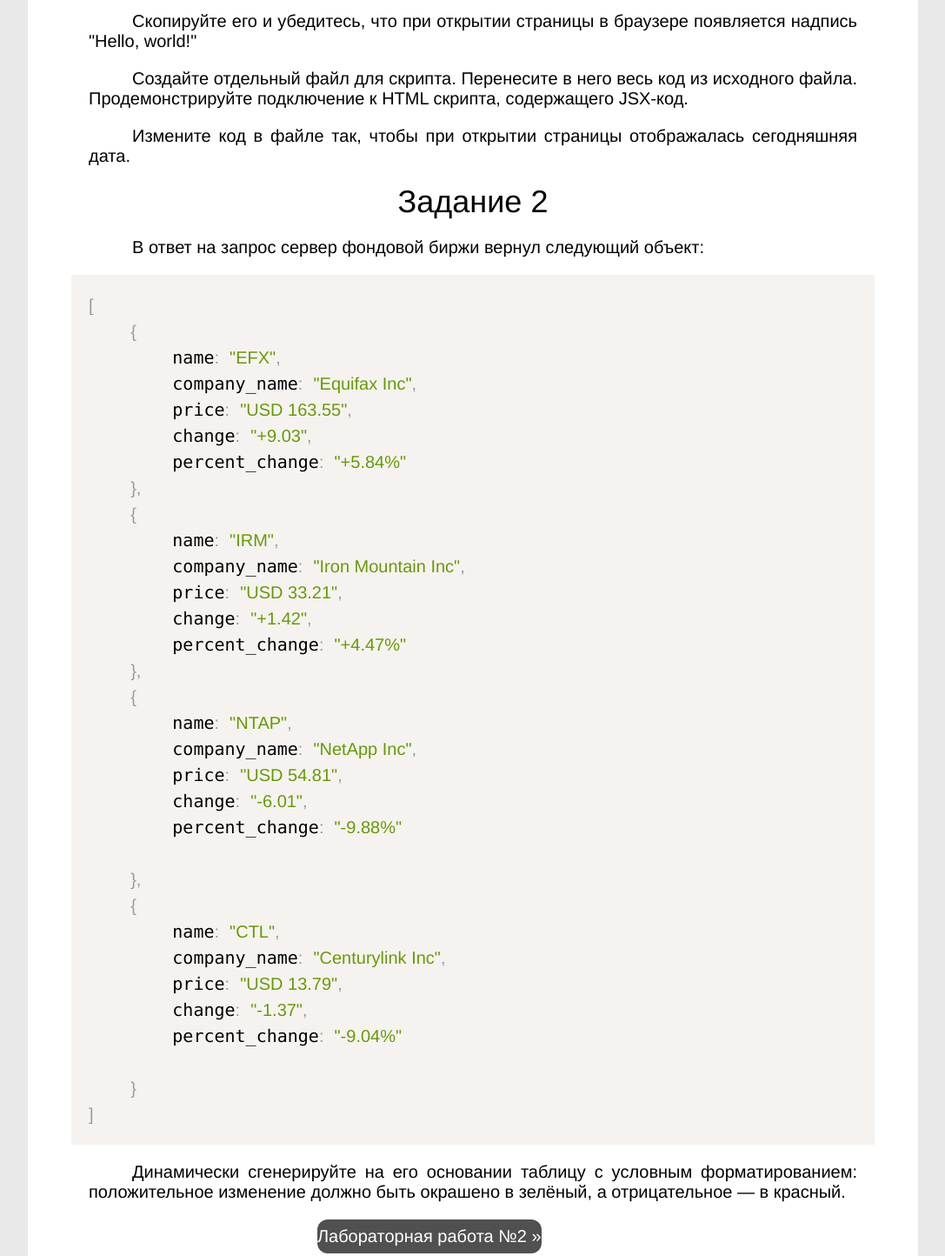
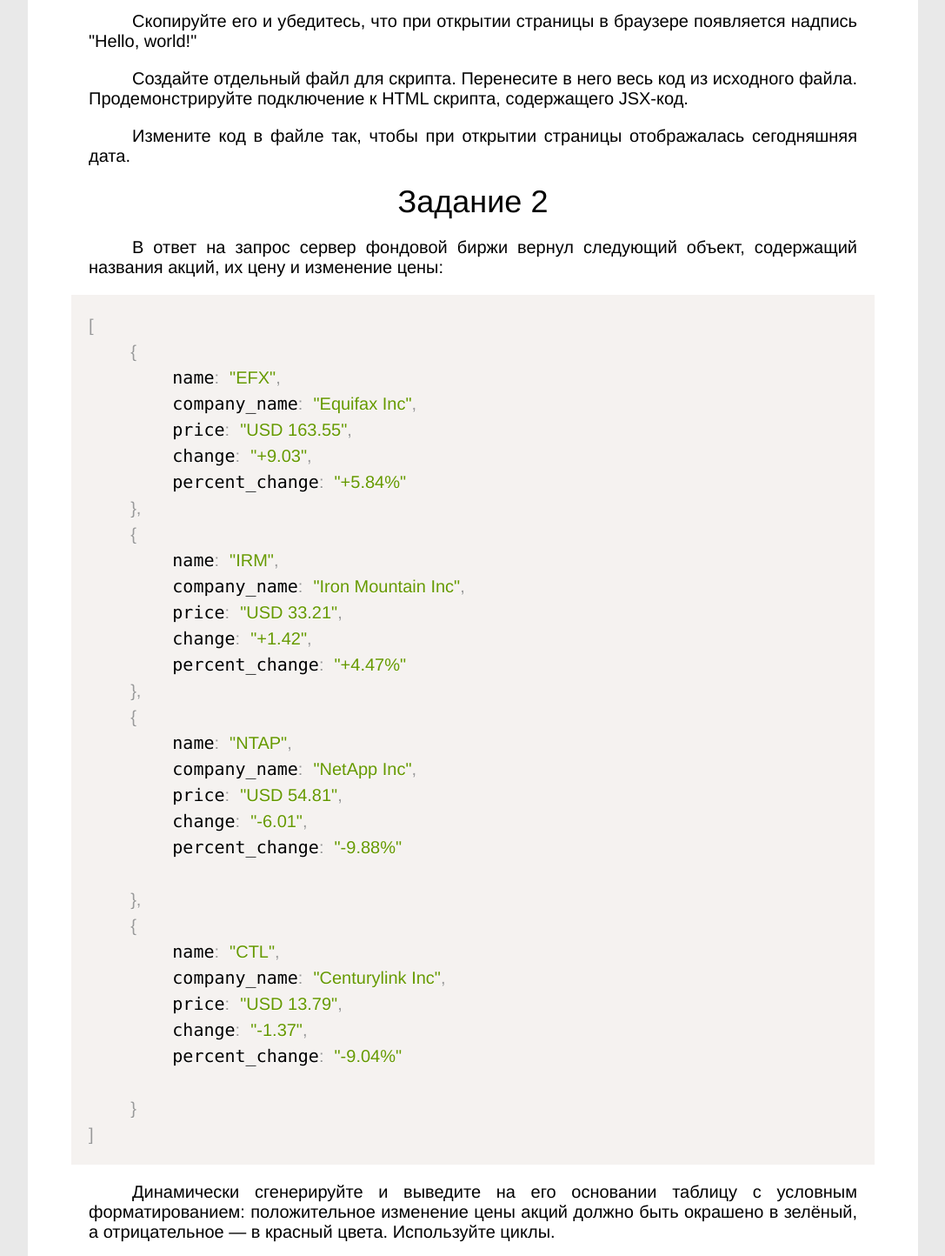
Before and after one commit to ntundt/react-labs, a plain HTML site: page labs/index.html in a window 1280 px wide. Shown: the part 891-2335 px from the top of the page at 87% size, without its empty margins (96-1183 px from the left). Drawn offline with nearby package versions, Linux system fonts and the light colour scheme.

Commit message:
Решение лабы №1

```diff
--- a/labs/index.html
+++ b/labs/index.html
@@ -99,7 +99,7 @@
 
 		<div class="section">Задание 2</div>
 
-		<p>В ответ на запрос сервер фондовой биржи вернул следующий объект:</p>
+		<p>В ответ на запрос сервер фондовой биржи вернул следующий объект, содержащий названия акций, их цену и изменение цены:</p>
 
 		<pre><code class="language-js">[
 	{
@@ -134,7 +134,7 @@
 	}
 ]</code></pre>
 
-		<p>Динамически сгенерируйте на его основании таблицу с условным форматированием: положительное изменение должно быть окрашено в зелёный, а отрицательное — в красный.</p>
+		<p>Динамически сгенерируйте и выведите на его основании таблицу с условным форматированием: положительное изменение цены акций должно быть окрашено в зелёный, а отрицательное — в красный цвета. Используйте циклы.</p>
 		<div class="button">
 			<a class="next" href="#">Лабораторная работа №2 &raquo;</a>
 		</div>
```
